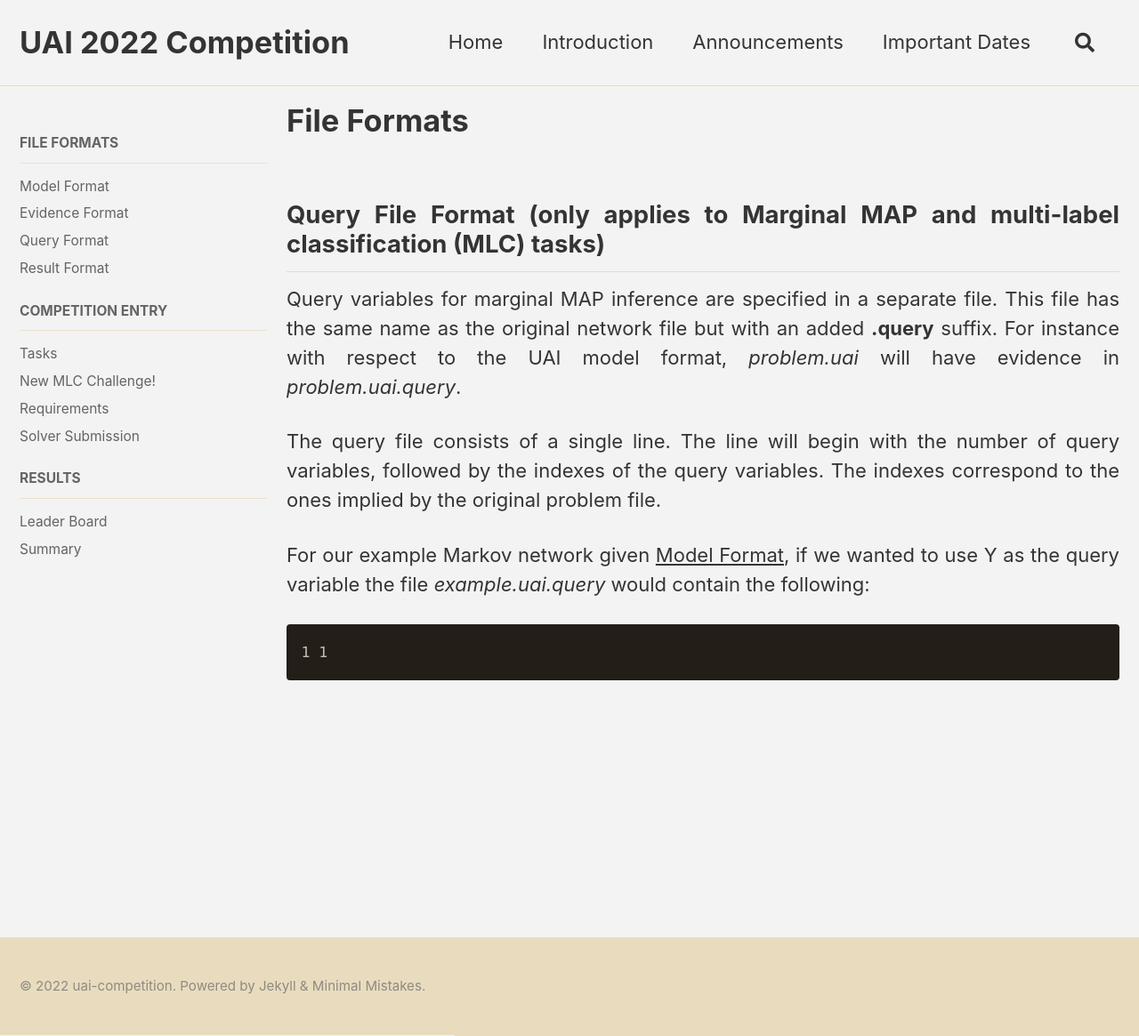
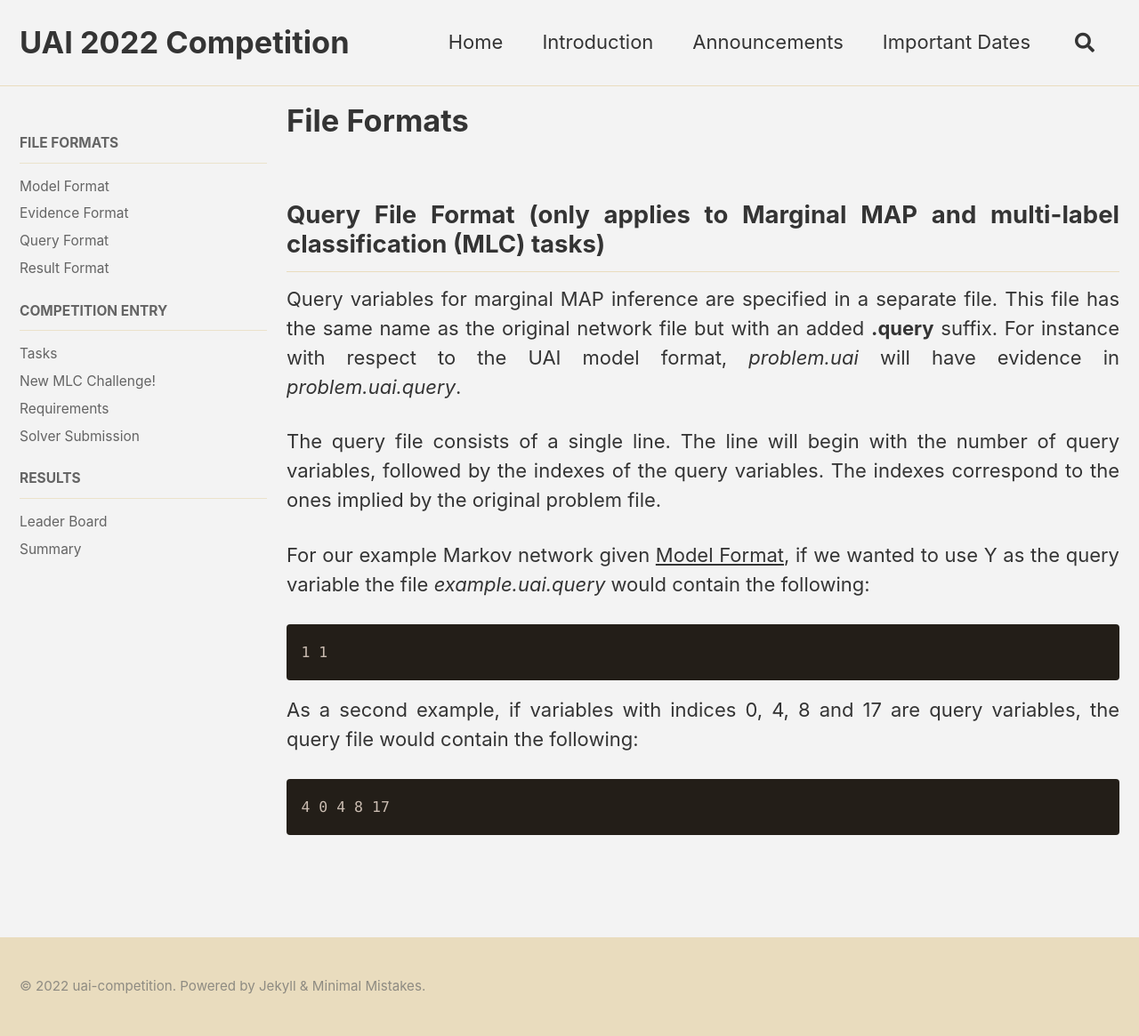
Before and after one commit to vibhavg1/uai-competition-dev, a Jekyll site: the page built from _pages/root/file-formats/query-format.md, in a window 1280 px wide and 1165 px high. Shown: the whole window at 89% size. Built offline with Jekyll 4.4.1, drawn with Linux system fonts in a browser that asks for light colours; cached includes are drawn as plain includes.

Commit message:
Update query-format.md

````diff
--- a/_pages/root/file-formats/query-format.md
+++ b/_pages/root/file-formats/query-format.md
@@ -18,3 +18,10 @@ if we wanted to use Y as the query variable the file _example.uai.query_ would c
 ```
 1 1
 ```
+
+As a second example, if variables with indices 0, 4, 8 and 17 are query variables, the query file would
+contain the following:
+
+```
+4 0 4 8 17
+```
````
